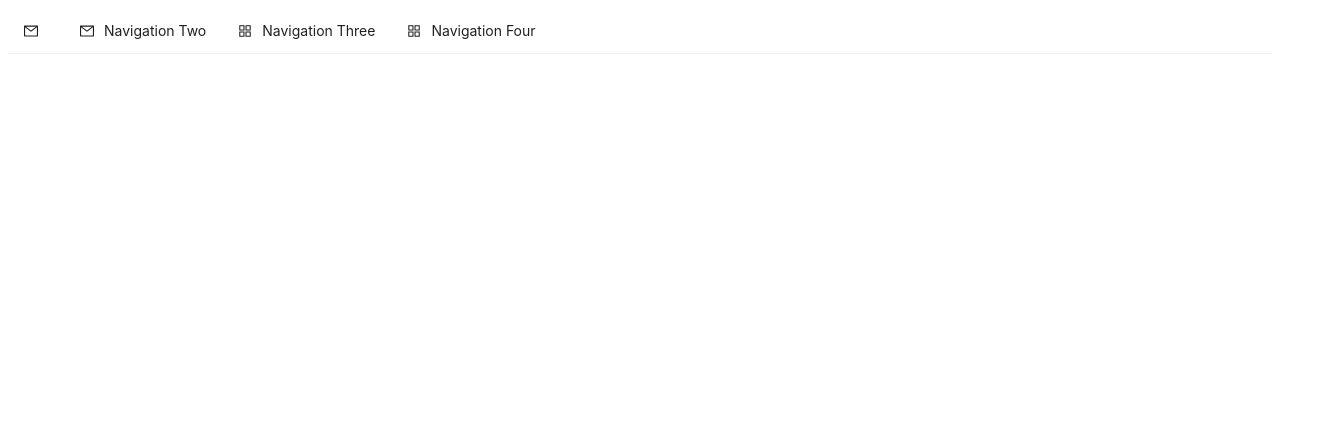
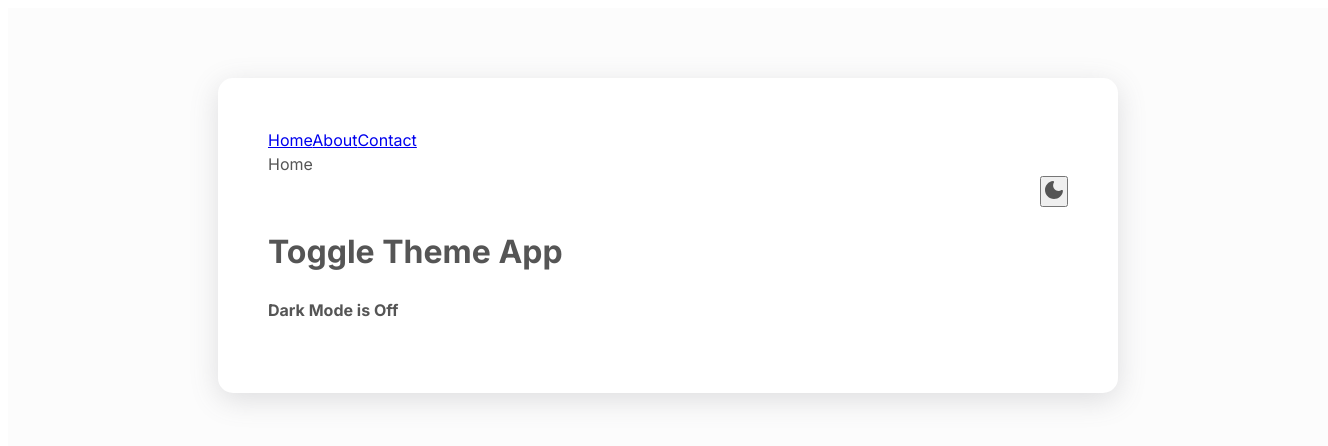
Before and after one commit to OpenSourceDirectory/ProjectSourceIt, a Next.js app in the folder frontend-react/: page / in a window 1280 px wide. Shown: the top 446 px of the page, 1328 px wide, since content can reach past the window. Built offline with nearby package versions, Linux system fonts and the light colour scheme.

Commit message:
Initial Navigation WOrking

```diff
--- a/frontend-react/src/app/Navigation.tsx
+++ b/frontend-react/src/app/Navigation.tsx
@@ -1,52 +1,32 @@
 import React, { useContext, useState } from 'react';
-import type { MenuProps } from 'antd';
-import { AppstoreOutlined, MailOutlined, SettingOutlined } from '@ant-design/icons';
-import { Menu } from 'antd';
 import { ThemeContext } from './page';
-import { Link } from "react-router-dom";
+import { BrowserRouter, Route, Link, Routes, Navigate } from 'react-router-dom';
 
-type MenuItem = Required<MenuProps>['items'][number];
-
-const items: MenuItem[] = [
-    {
-        label: '',
-        key: 'page1',
-        icon: <MailOutlined>
-            <Link to="/">Navigation One</Link>
-        </MailOutlined>,
-    },
-    {
-        label: 'Navigation Two',
-        key: 'page2',
-        icon: <MailOutlined>
-            <Link to="/About">Navigation About</Link>
-        </MailOutlined>,
-    },
-    {
-        label: 'Navigation Three',
-        key: 'page3',
-        icon: <AppstoreOutlined />,
-    },
-    {
-        label: 'Navigation Four',
-        key: 'page4',
-        icon: <AppstoreOutlined />,
-    },
-];
+const Home = () => <div>Home</div>;
+const About = () => <div>About</div>;
+const Contact = () => <div>Contact</div>;
+const ProblemPage = () => <div>ProblemPage</div>;
 
 const Navigation: React.FC = () => {
-    const [current, setCurrent] = useState('mail');
-    const theme = useContext(ThemeContext);
+  const [current, setCurrent] = useState('mail');
+  const theme = useContext(ThemeContext);
 
-    const onClick: MenuProps['onClick'] = (e) => {
-      setCurrent(e.key);
-    };
+  return (
+    <BrowserRouter>
+      <nav>
+        <Link to="/">Home</Link>
+        <Link to="/about">About</Link>
+        <Link to="/contact">Contact</Link>
+      </nav>
 
-    return (
-        <div style={{backgroundColor: theme === 'light' ? 'white' : '#23283e'}}>
-            <Menu onClick={onClick} selectedKeys={[current]} mode="horizontal" items={items} style={{backgroundColor: theme === 'light' ? 'white' : '#23283e'}} />
-        </div>
-    );
-  };
+      <Routes>
+        <Route path="/" element={<Home />} />
+        <Route path="/about" element={<About />} />
+        <Route path="/contact" element={<Contact />} />
+        <Route path='*' element={<Navigate to='/' />} />
+      </Routes>
+    </BrowserRouter>
+  );
+};
 
-  export default Navigation;
+export default Navigation;
--- a/frontend-react/src/app/page.tsx
+++ b/frontend-react/src/app/page.tsx
@@ -4,7 +4,6 @@ import Navigation from "./Navigation";
 import { createContext, useState } from 'react';
 import './App.css';
 import ToggleBtn from './components/ToggleButton';
-import { RouteHandler } from "./Routing";
 
 export const ThemeContext = createContext('light');
 
@@ -13,7 +12,16 @@ export default function App() {
 
 	return (
 		<ThemeContext.Provider value={theme}>
-			<RouteHandler />
+			<div className={`${theme} app`}>
+				<div className="card">
+					<Navigation />
+					<div style={{ display: 'flex', flexDirection: 'row-reverse' }}>
+						<ToggleBtn themeName={theme} toggleTheme={() => setTheme(theme === 'light' ? 'dark' : 'light')} />
+					</div>
+					<h1>Toggle Theme App</h1>
+					<h4>Dark Mode is {theme === 'dark' ? 'On' : 'Off'}</h4>
+				</div>
+			</div>
 		</ThemeContext.Provider>
 	);
 }
```
Also changed, not shown: frontend-react/src/app/Routing.tsx (deleted, +0 -25 lines).
